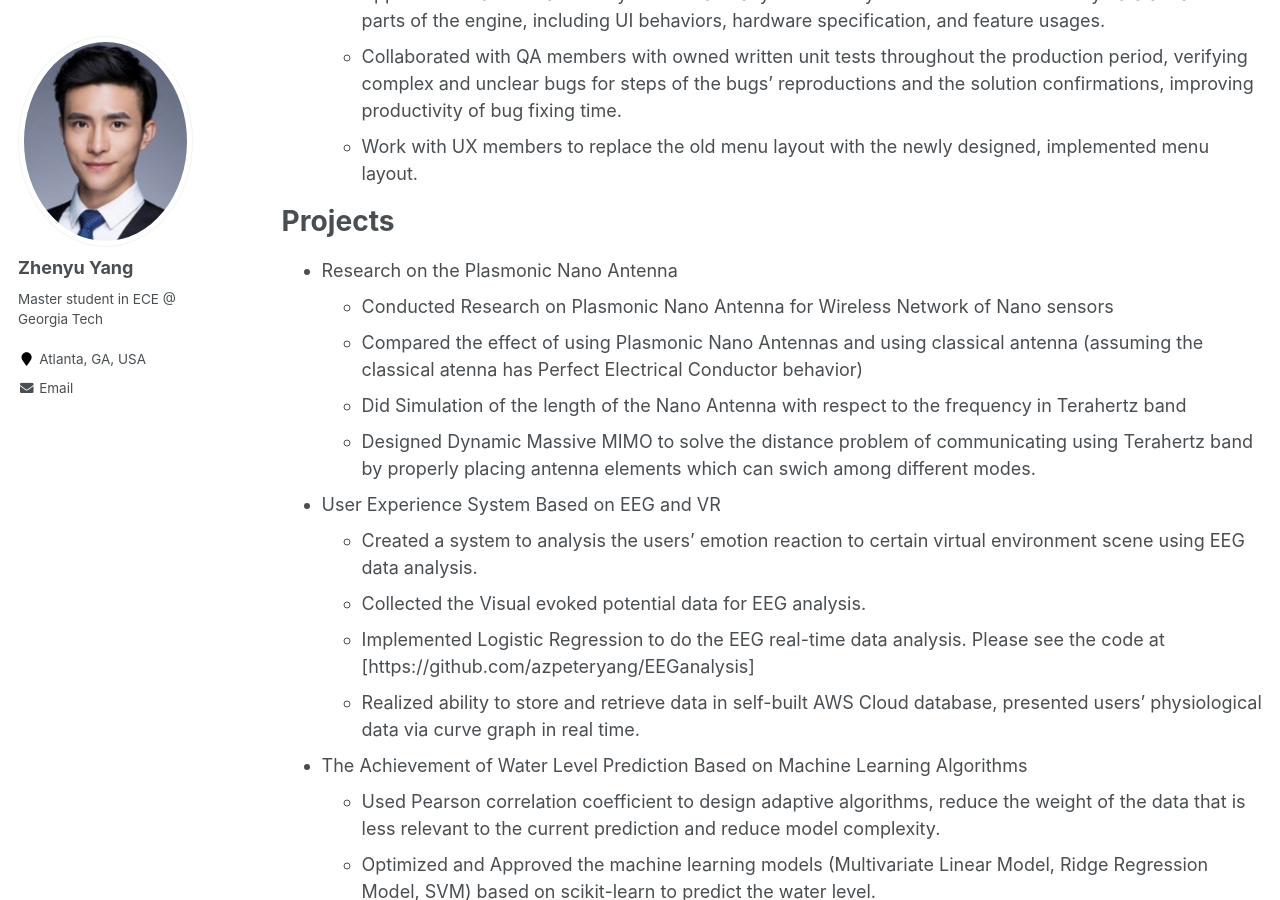
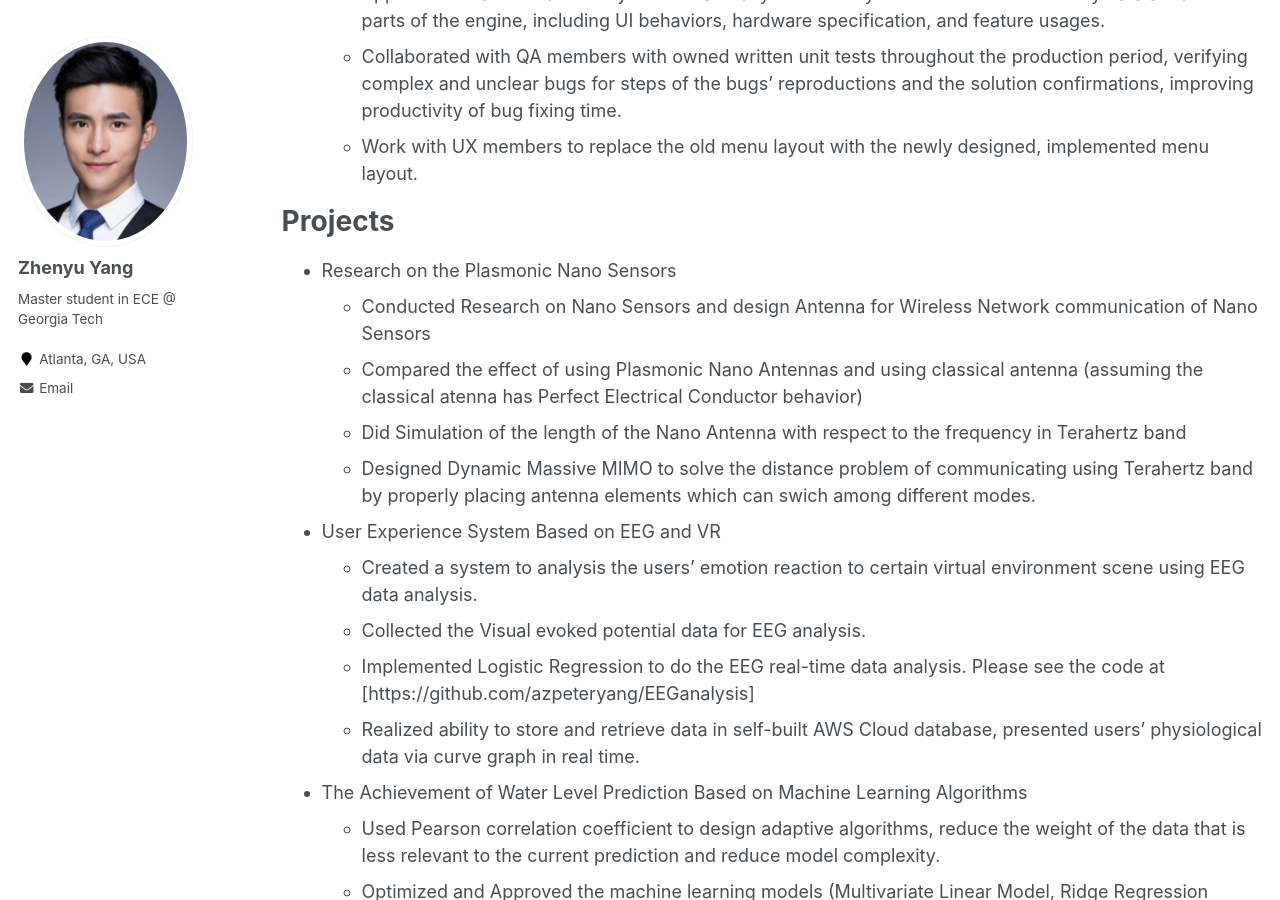
Before and after one commit to azpeteryang/azpeteryang.github.io, a Jekyll site: the page built from _pages/cv.md, in a window 1280 px wide and 900 px high, scrolled down 905 px. Built offline with Jekyll 4.4.1, drawn with Linux system fonts in a browser that asks for light colours.

Commit message:
Update cv.md

```diff
--- a/_pages/cv.md
+++ b/_pages/cv.md
@@ -36,8 +36,8 @@ Internship experience
 Projects
 ======
 
-* Research on the Plasmonic Nano Antenna
-  * Conducted Research on Plasmonic Nano Antenna for Wireless Network of Nano sensors
+* Research on the Plasmonic Nano Sensors
+  * Conducted Research on Nano Sensors and design Antenna for Wireless Network communication of Nano Sensors
   * Compared the effect of using Plasmonic Nano Antennas and using classical antenna (assuming the classical atenna has Perfect Electrical Conductor behavior)
   * Did Simulation of the length of the Nano Antenna with respect to the frequency in Terahertz band
   * Designed Dynamic Massive MIMO to solve the distance problem of communicating using Terahertz band by properly placing antenna elements which can swich among different modes.
```
